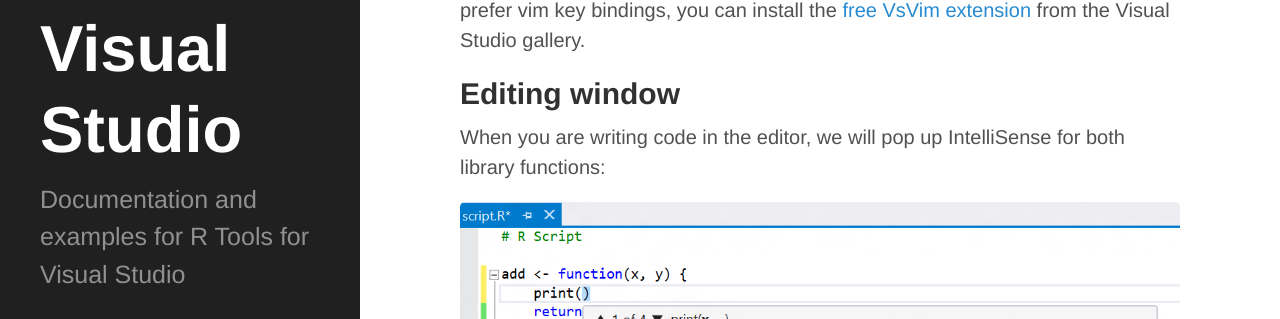
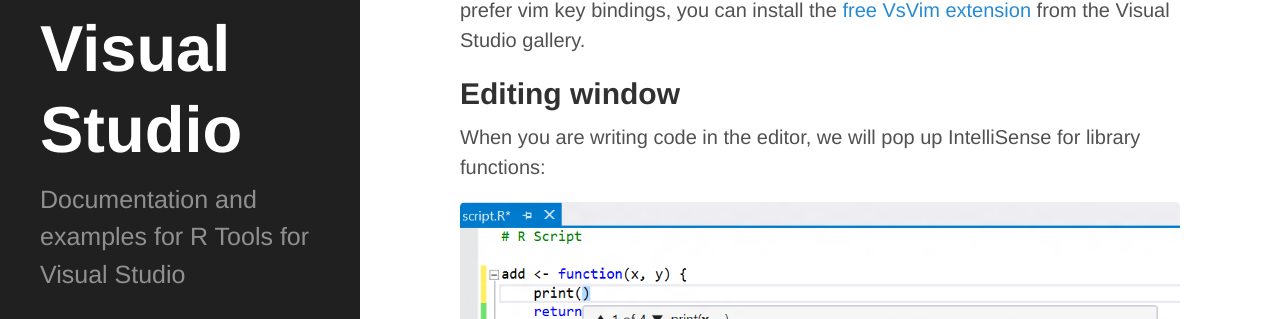
Before and after one commit to microsoft/RTVS-docs, a Jekyll site: the page built from editing.md, in a window 1280 px wide and 900 px high. Shown: the part 292-611 px from the top of the window. Built offline with Jekyll 4.4.1, drawn with Linux system fonts in a browser that asks for light colours; our own code applies the rules of GitHub Pages for plain Markdown files; some of the changed text lies outside the part shown.

```diff
--- a/editing.md
+++ b/editing.md
@@ -15,7 +15,7 @@
 ## Editing window
 
 When you are writing code in the editor, we will pop up IntelliSense for
-both library functions:
+library functions:
 
 ![](./media/RTVS-Editing-auto-completion.png)
 
```
Also changed, not shown: other parts of editing.md (+2 -3 lines), media/RTVS-Editing-advanced-options.png, media/RTVS-Editing-configuring.png, media/RTVS-Editing-rtvs-options-dialog.png.
